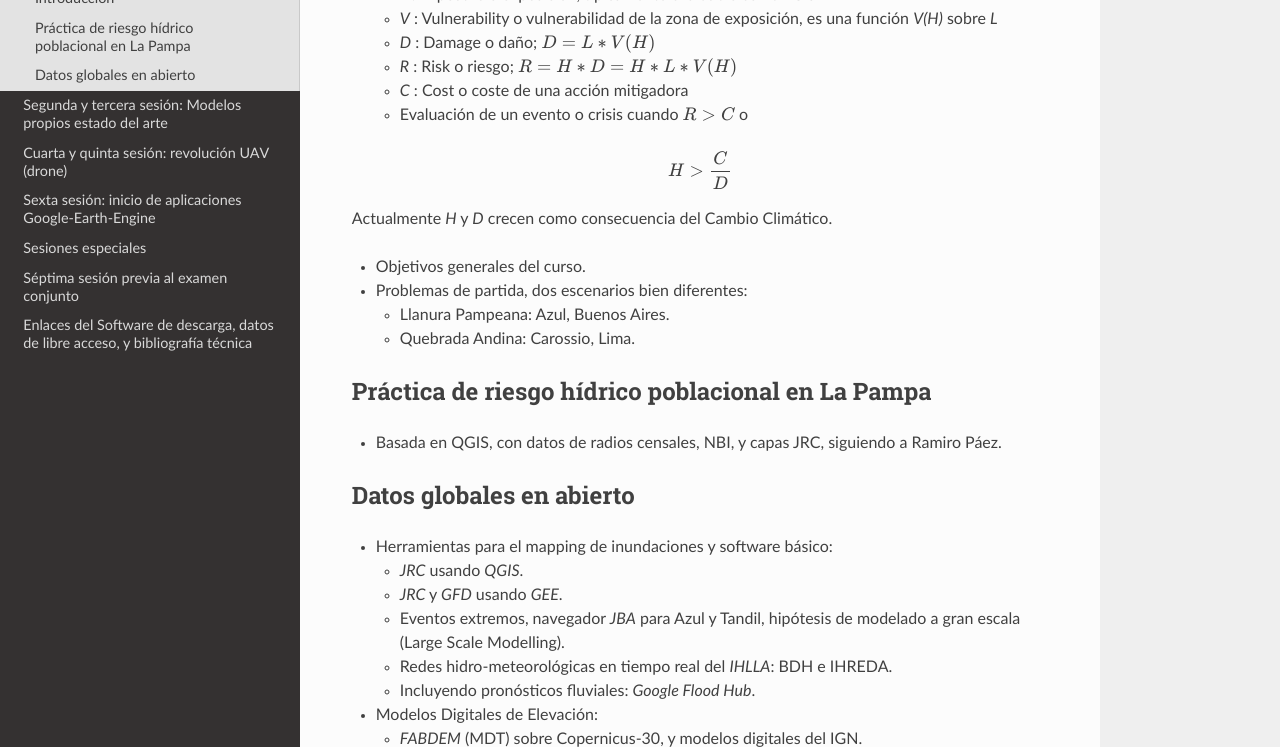
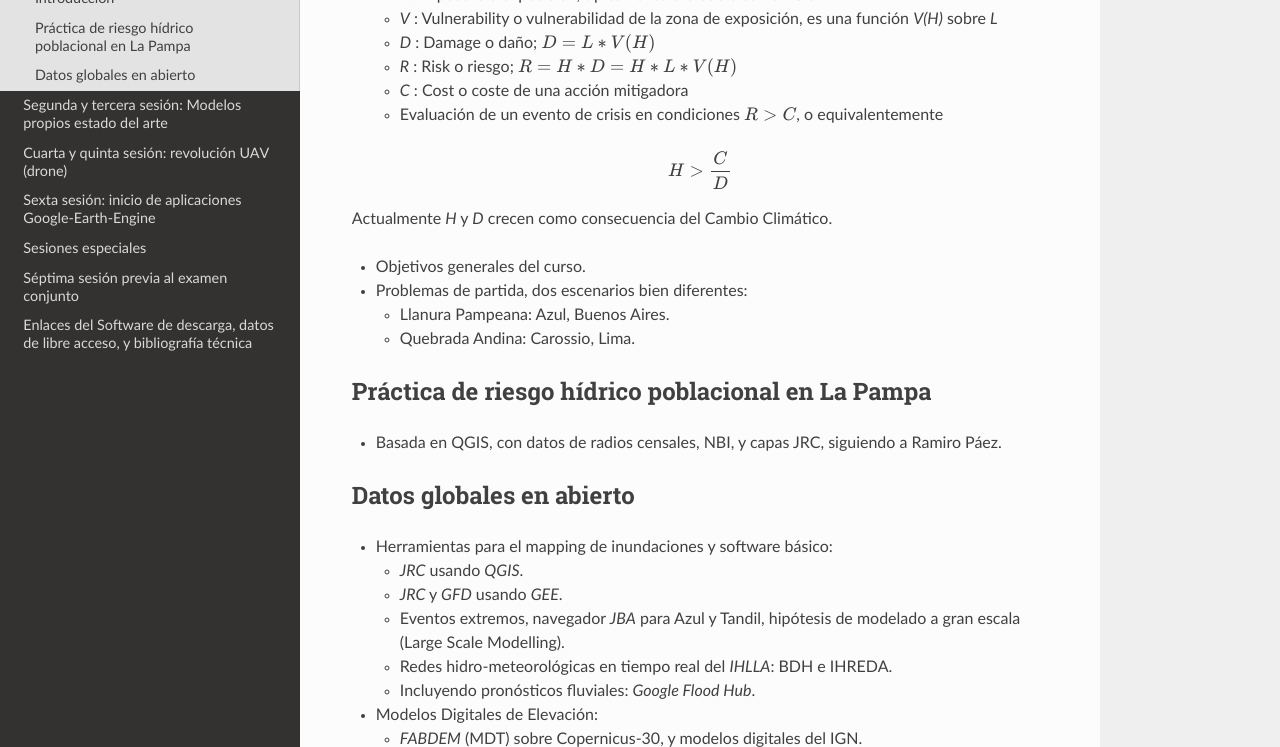
Before and after one commit to ivillamadrid/EvalFloodRisk_RSSWE, a Sphinx documentation site: the page built from docs/source/D1.rst, in a window 1280 px wide and 900 px high, scrolled down 771 px, cut to the strip 153-900 px from the top of the window. Built offline with Sphinx 7.4.7 and the Read the Docs theme 3.1.0, drawn with Linux system fonts in a browser that asks for light colours.

Commit message:
Update D1.rst

```diff
--- a/docs/source/D1.rst
+++ b/docs/source/D1.rst
@@ -29,7 +29,7 @@ Introducción
   * *D* : Damage o daño; :math:`D = L * V(H)`
   * *R* : Risk o riesgo; :math:`R = H * D = H * L * V(H)`
   * *C* : Cost o coste de una acción mitigadora
-  * Evaluación de un evento o crisis cuando  :math:`R > C`  o
+  * Evaluación de un evento de crisis en condiciones   :math:`R > C`, o equivalentemente
 
 .. math::
   H > \frac{C}{D}
```
